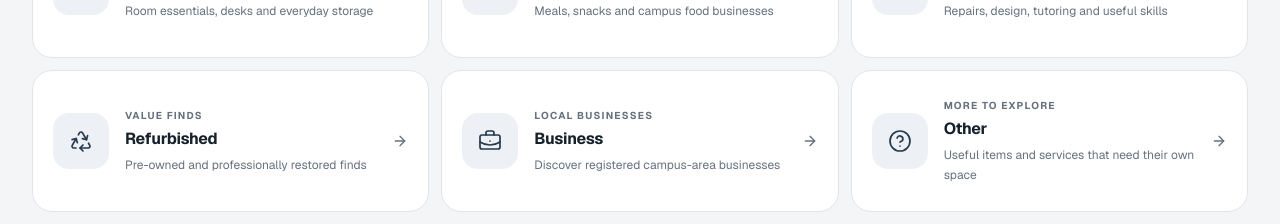
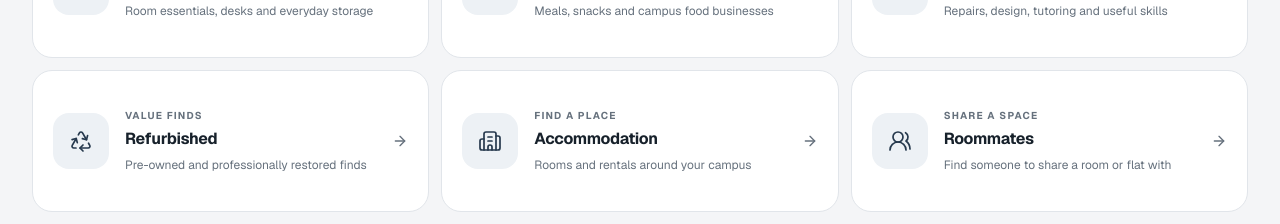
Before and after one commit to Mark2631/campushub, a Next.js app: page /categories in a window 1280 px wide. Shown: the part 542-766 px from the top of the page. Built offline with nearby package versions, Linux system fonts and the light colour scheme; no server answers.

Commit message:
feat: include student accommodation and roommate categories

```diff
--- a/app/categories/page.tsx
+++ b/app/categories/page.tsx
@@ -1,5 +1,5 @@
 import Link from 'next/link';
-import { ArrowRight, BookOpen, BriefcaseBusiness, Cable, ChefHat, CircleHelp, Shirt, Sofa, Wrench, Recycle, Users } from 'lucide-react';
+import { ArrowRight, BookOpen, BriefcaseBusiness, Cable, ChefHat, CircleHelp, Shirt, Sofa, Wrench, Recycle, Users, Building2, UsersRound } from 'lucide-react';
 import Header from '../../components/Header';
 import BottomNav from '../../components/BottomNav';
 
@@ -11,6 +11,8 @@ const categories = [
   { name: 'Food', description: 'Meals, snacks and campus food businesses', Icon: ChefHat, label: 'Food & groceries' },
   { name: 'Services', description: 'Repairs, design, tutoring and useful skills', Icon: Wrench, label: 'Skills & services' },
   { name: 'Refurbished', description: 'Pre-owned and professionally restored finds', Icon: Recycle, label: 'Value finds' },
+  { name: 'Accommodation', description: 'Rooms and rentals around your campus', Icon: Building2, label: 'Find a place' },
+  { name: 'Roommates', description: 'Find someone to share a room or flat with', Icon: UsersRound, label: 'Share a space' },
   { name: 'Business', description: 'Discover registered campus-area businesses', Icon: BriefcaseBusiness, label: 'Local businesses' },
   { name: 'Other', description: 'Useful items and services that need their own space', Icon: CircleHelp, label: 'More to explore' },
 ];
```
